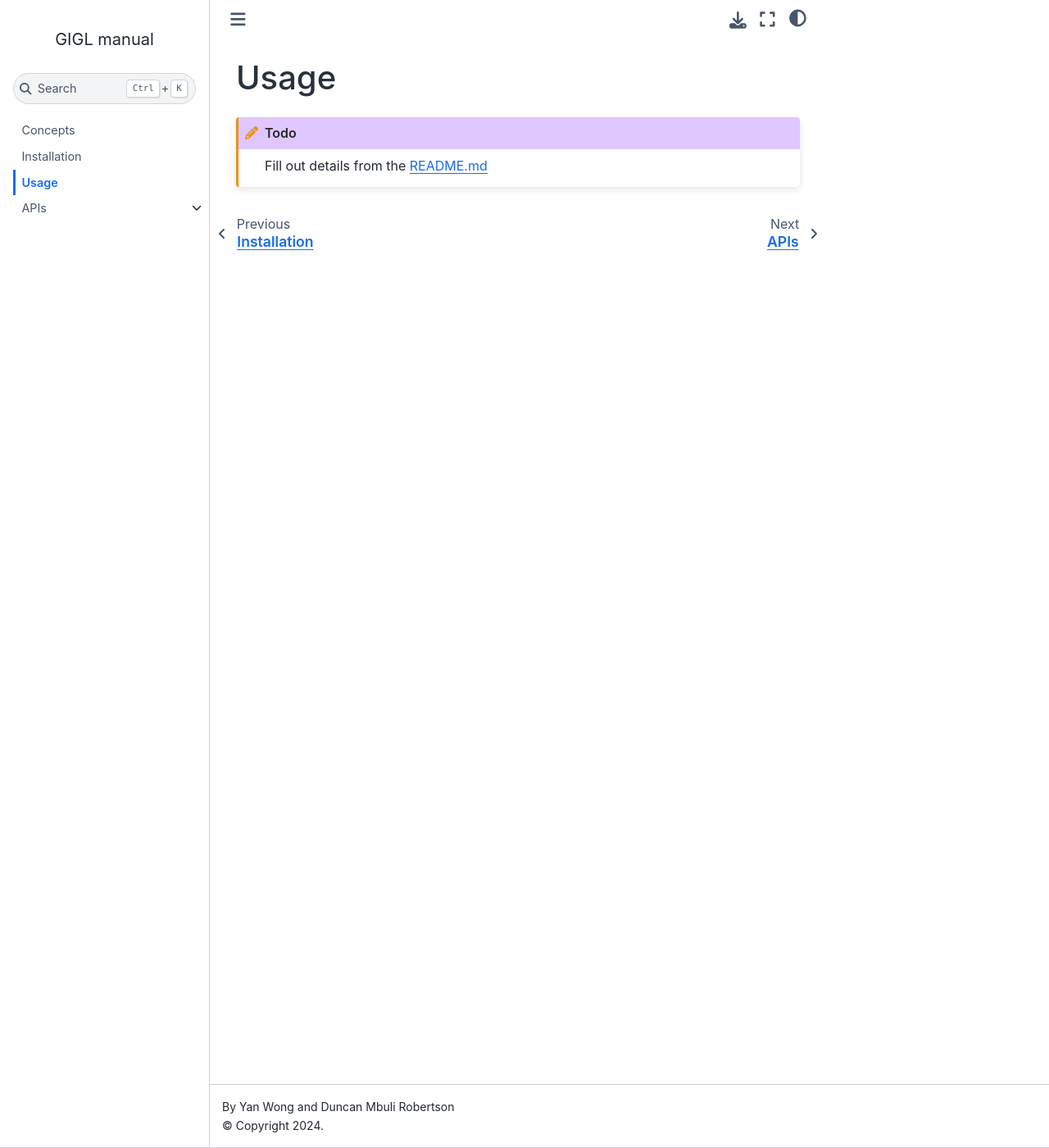
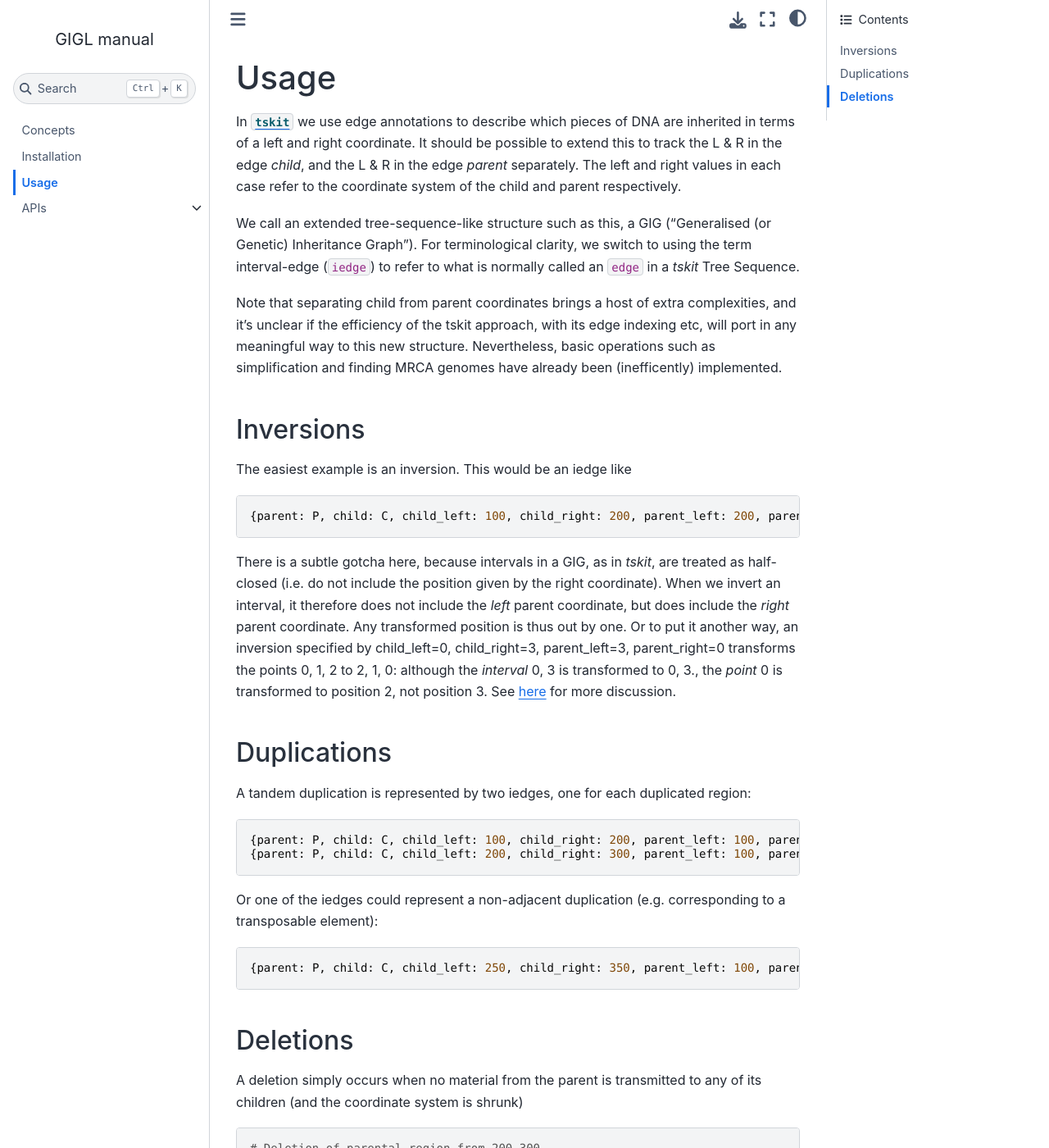
Before and after one commit to hyanwong/giglib, a Jupyter Book: the page built from docs/usage.md, in a window 1280 px wide and 1400 px high. Shown: the whole window at 82% size. Built offline with Jupyter Book 1.0.4 settings and Sphinx 7.4.7 and the Sphinx Book theme 1.1.4, drawn with Linux system fonts in a browser that asks for light colours; some of the changed text lies outside the part shown.

Commit message:
Enhance usage.md with GIG examples and explanations

````diff
--- a/docs/usage.md
+++ b/docs/usage.md
@@ -15,6 +15,63 @@ kernelspec:
 
 # Usage
 
+In [`tskit`](https://tskit.dev) we use edge annotations to describe which pieces of DNA are inherited in terms of a left and right coordinate.
+It should be possible to extend this to track the L & R in the edge *child*, and the L & R in the edge *parent* separately.
+The left and right values in each case refer to the coordinate system of the child and parent respectively.
+
+We call an extended tree-sequence-like structure such as this, a GIG ("Generalised (or Genetic) Inheritance Graph"). For
+terminological clarity,
+we switch to using the term interval-edge (`iedge`) to refer to what is normally called an `edge` in a *tskit* Tree Sequence.
+
+Note that separating child from parent coordinates brings a host of extra complexities,
+and it’s unclear if the efficiency of the tskit approach,
+with its edge indexing etc, will port in any meaningful way to this new structure.
+Nevertheless, basic operations such as simplification and finding MRCA genomes
+have already been (inefficently) implemented.
+
+### Inversions
+
+The easiest example is an inversion. This would be an iedge like
+
+```
+{parent: P, child: C, child_left: 100, child_right: 200, parent_left: 200, parent_right: 100}
+```
+
+There is a subtle gotcha here, because intervals in a GIG, as in _tskit_, are treated as half-closed
+(i.e. do not include the position given by the right coordinate). When we invert an interval, it
+therefore does not include the *left* parent coordinate, but does include the *right* parent coordinate.
+Any transformed position is thus out by one. Or to put it another way, an inversion specified
+by child_left=0, child_right=3, parent_left=3, parent_right=0 transforms the points
+0, 1, 2 to 2, 1, 0: although the *interval* 0, 3 is transformed to 0, 3., the *point* 0 is transformed
+to position 2, not position 3. See
+[here](https://github.com/hyanwong/giglib/issues/41#issuecomment-1858530867)
+for more discussion.
+
+### Duplications
+
+A tandem duplication is represented by two iedges, one for each duplicated region:
+
+```
+{parent: P, child: C, child_left: 100, child_right: 200, parent_left: 100, parent_right: 200}
+{parent: P, child: C, child_left: 200, child_right: 300, parent_left: 100, parent_right: 200}
+```
+
+Or one of the iedges could represent a non-adjacent duplication (e.g. corresponding to a transposable element):
+```
+{parent: P, child: C, child_left: 250, child_right: 350, parent_left: 100, parent_right: 200}
+```
+
+### Deletions
+
+A deletion simply occurs when no material from the parent is transmitted to any of its children (and the coordinate system is shrunk)
+
+```
+# Deletion of parental region from 200-300
+{parent: P, child: C, child_left: 100, child_right: 200, parent_left: 100, parent_right: 200}
+{parent: P, child: C, child_left: 200, child_right: 300, parent_left: 300, parent_right: 400}
+```
+
+
 :::{todo}
-Fill out details from the [README.md](https://github.com/hyanwong/giglib/blob/main/README.md)
+Add examples of MRCA finding, sample resolving, simplification and (when mutations have been added) haplotype decoding.
 :::
````
